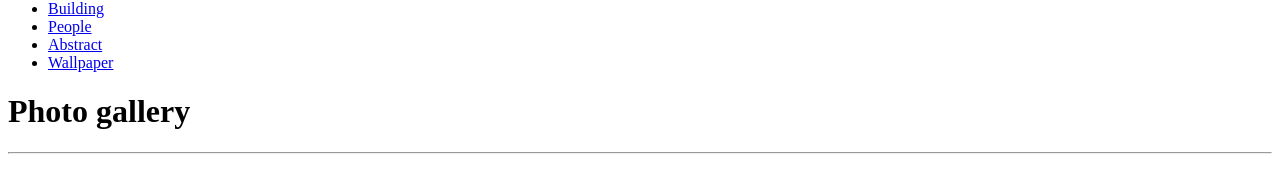
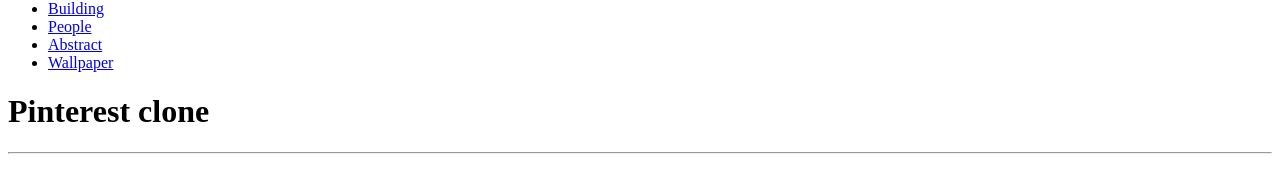
Before and after one commit to uglon/demo-photo-gallery, a plain HTML site: page index.html in a window 1280 px wide. Shown: the part 144-321 px from the top of the page. Drawn offline with Linux system fonts and the light colour scheme.

Commit message:
Change project name

```diff
--- a/index.html
+++ b/index.html
@@ -3,7 +3,7 @@
 <head>
   <meta charset="UTF-8">
   <meta name="viewport" content="width=device-width, initial-scale=1.0">
-  <title>Image gallery</title>
+  <title>Pinterest clone</title>
 </head>
 <body>
 
@@ -29,7 +29,7 @@
 
   <main>
     <h1>
-        Photo gallery
+        Pinterest clone
     </h1>
     <hr>
 
```
